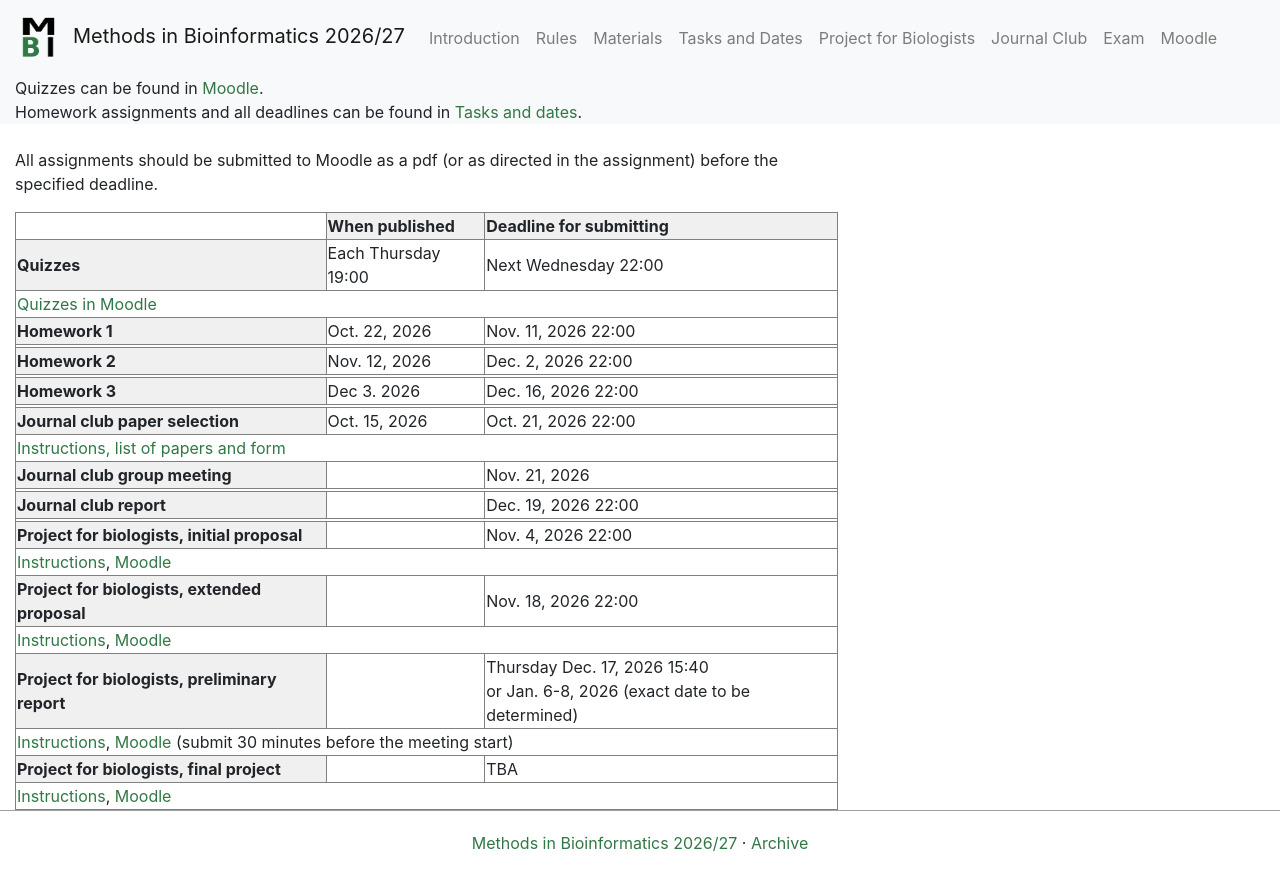
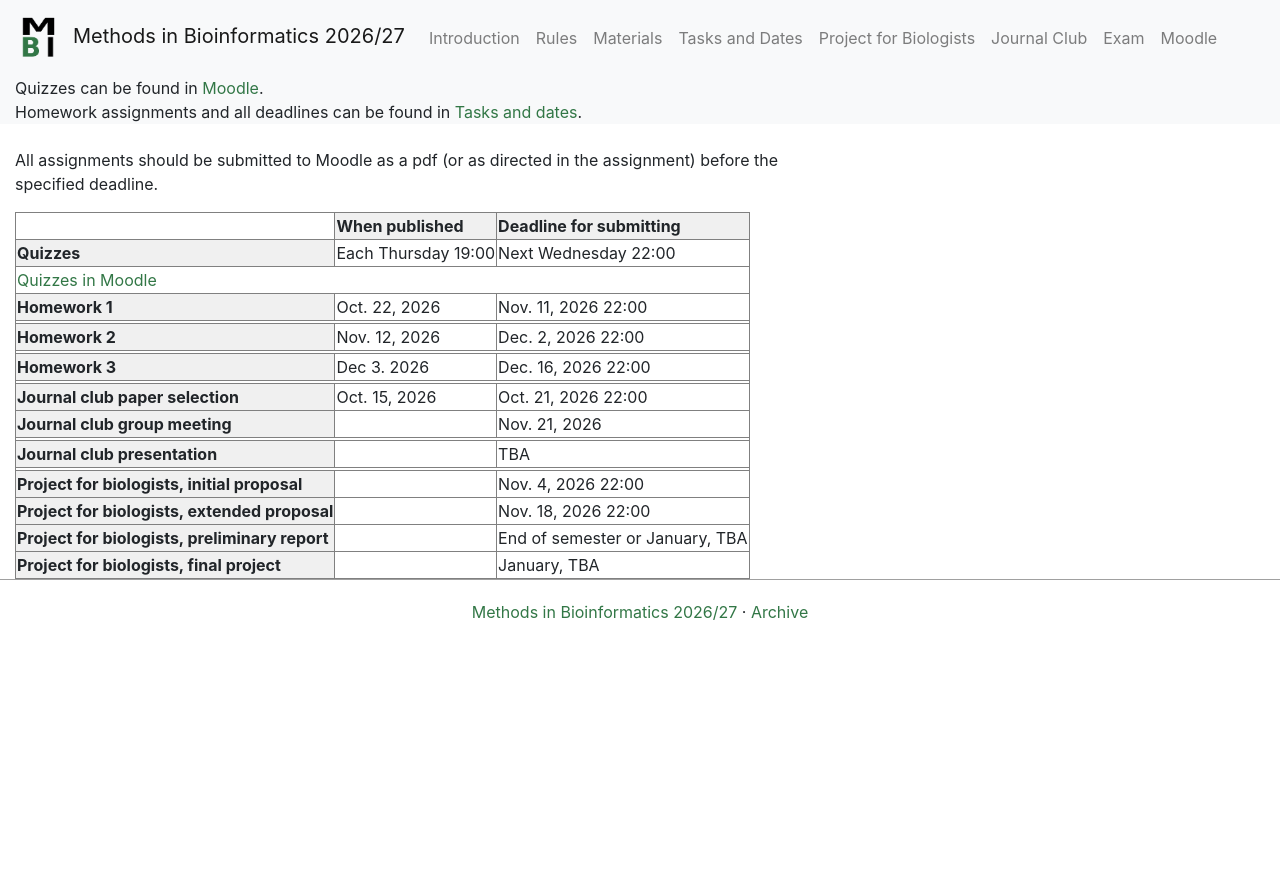
Before and after one commit to fmfi-compbio/mbi, a Jekyll site: the page built from Tasks.md, in a window 1280 px wide. Shown: the top 890 px of the page. Built offline with Jekyll 4.4.1, drawn with Linux system fonts in a browser that asks for light colours; nearby versions of some CDN libraries; our own code applies the rules of GitHub Pages for plain Markdown files.

Commit message:
hide old questions

```diff
--- a/Tasks.md
+++ b/Tasks.md
@@ -76,7 +76,9 @@ All assignments should be submitted to Moodle as a pdf (or as directed in the as
     <td>Oct. 21, 2026 22:00</td>
   </tr>
   <tr>
+  	  {% if false %}
     <td colspan="3"><a href="./Journal_club.html">Instructions, list of papers and form</a></td>
+          {% endif %}
   </tr>
   <tr>
     <td style="background:#f0f0f0"><b>Journal club group meeting</b></td>
@@ -93,14 +95,14 @@ All assignments should be submitted to Moodle as a pdf (or as directed in the as
     </td>
   </tr>
   <tr>
-    <td style="background:#f0f0f0"><b>Journal club report</b></td>
+    <td style="background:#f0f0f0"><b>Journal club presentation</b></td>
     <td></td>
-    <td>Dec. 19, 2026 22:00</td>
+    <td>TBA</td>
   </tr>
   <tr>
     <td colspan="3">
       {% if false %}
-      <a href="./Journal_club.html#journal-club-report">Instructions</a>,
+      <a href="./Journal_club.html#presentation">Instructions</a>,
       <a href="https://moodle.uniba.sk/mod/assign/view.php?id=40960">Moodle</a> (1x per group)
       {% endif %}
     </td>
@@ -111,7 +113,9 @@ All assignments should be submitted to Moodle as a pdf (or as directed in the as
     <td>Nov. 4, 2026 22:00</td>
   </tr>
   <tr>
+        {% if false %}
     <td colspan="3"><a href="https://fmfi-compbio.github.io/mbi/Project.html#initial-proposal">Instructions</a>, <a href="https://moodle.uniba.sk/mod/assign/view.php?id=133424">Moodle</a></td>
+        {% endif %}
   </tr>
   <tr>
     <td style="background:#f0f0f0"><b>Project for biologists, extended proposal</b></td>
@@ -119,24 +123,30 @@ All assignments should be submitted to Moodle as a pdf (or as directed in the as
     <td>Nov. 18, 2026 22:00</td>
   </tr>
   <tr>
+        {% if false %}
     <td colspan="3"><a href="https://fmfi-compbio.github.io/mbi/Project.html#extended-proposal">Instructions</a>, <a href="https://moodle.uniba.sk/mod/assign/view.php?id=135722">Moodle</a></td>
+        {% endif %}
   </tr>
   <tr>
     <td style="background:#f0f0f0"><b>Project for biologists, preliminary report</b></td>
     <td></td>
-    <td>Thursday Dec. 17, 2026 15:40<br> or Jan. 6-8, 2026 (exact date to be determined)
-    <!-- End of semester or January, TBA--></td>
+    <td><!-- Thursday Dec. 17, 2026 15:40<br> or Jan. 6-8, 2026 (exact date to be determined)-->
+    End of semester or January, TBA</td>
   </tr>
   <tr>
+        {% if false %}
     <td colspan="3"><a href="https://fmfi-compbio.github.io/mbi/Project.html#preliminary-report">Instructions</a>, <a href="https://moodle.uniba.sk/mod/assign/view.php?id=141007">Moodle</a> (submit 30 minutes before the meeting start)</td>
+            {% endif %}
   </tr>
   <tr>
     <td style="background:#f0f0f0"><b>Project for biologists, final project</b></td>
     <td></td>
-	<td>TBA</td>
+	<td>January, TBA</td>
     {% if false %}<td>Jan. 23, 2025 22:00 or Jan. 30, 2025 22:00</td> {% endif %}
   </tr>
   <tr>
+        {% if false %}
     <td colspan="3"><a href="https://fmfi-compbio.github.io/mbi/Project.html#final-report">Instructions</a>, <a href="https://moodle.uniba.sk/mod/assign/view.php?id=101339">Moodle</a></td>
+        {% endif %}
   </tr>
 </table>
```
Also changed, not shown: Journal_club.md (+1 -1 lines).
